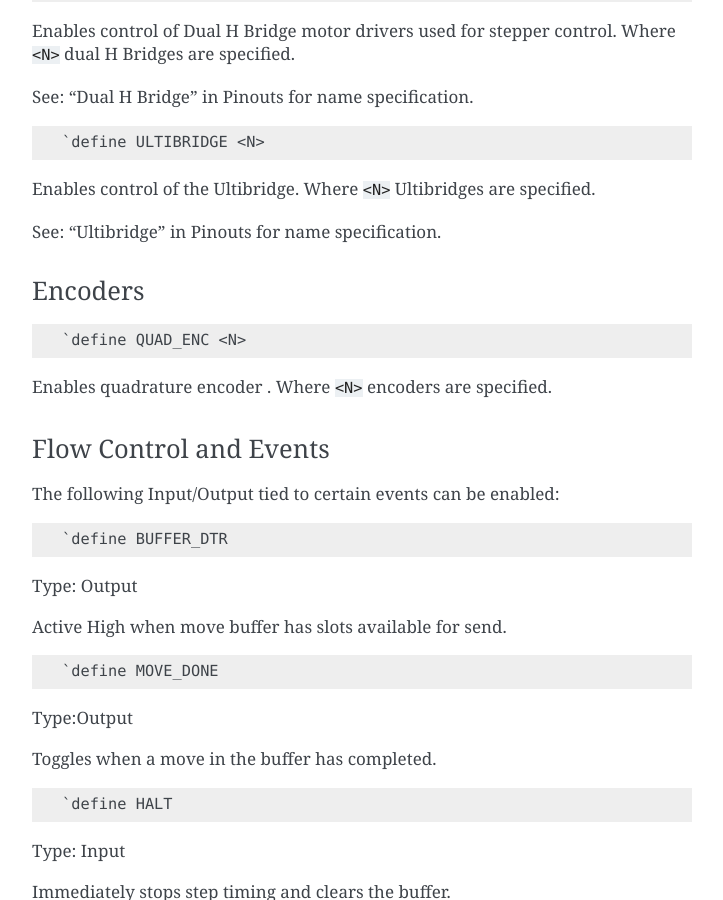
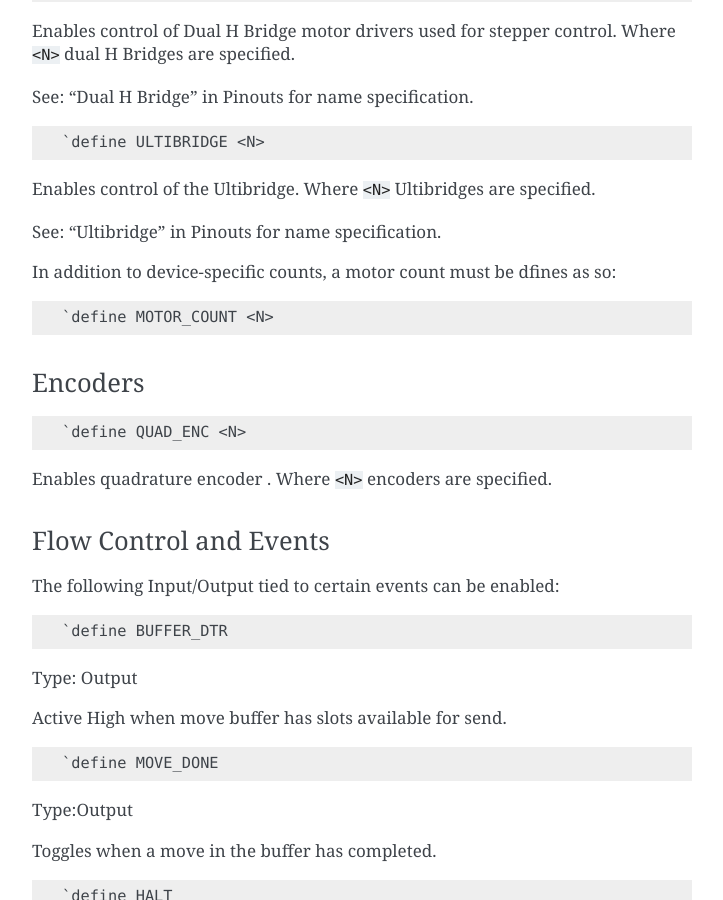
Before and after one commit to RAPcores/rapcores, a Sphinx documentation site: the page built from docs/boards.md, in a window 1280 px wide and 900 px high, scrolled down 1538 px. Shown: the whole window, without its empty margins (388-1111 px from the left). Built offline with Sphinx 7.4.7, drawn with Linux system fonts in a browser that asks for light colours.

Commit message:
[docs] mention MOTOR_COUNT define

````diff
--- a/docs/boards.md
+++ b/docs/boards.md
@@ -69,6 +69,13 @@ See: "Dual H Bridge" in Pinouts for name specification.
 Enables control of the Ultibridge. Where `<N>` Ultibridges are specified.
 
 See: "Ultibridge" in Pinouts for name specification.
+
+
+In addition to device-specific counts, a motor count must be dfines as so:
+
+```
+`define MOTOR_COUNT <N>
+```
 
 ### Encoders
 
````
